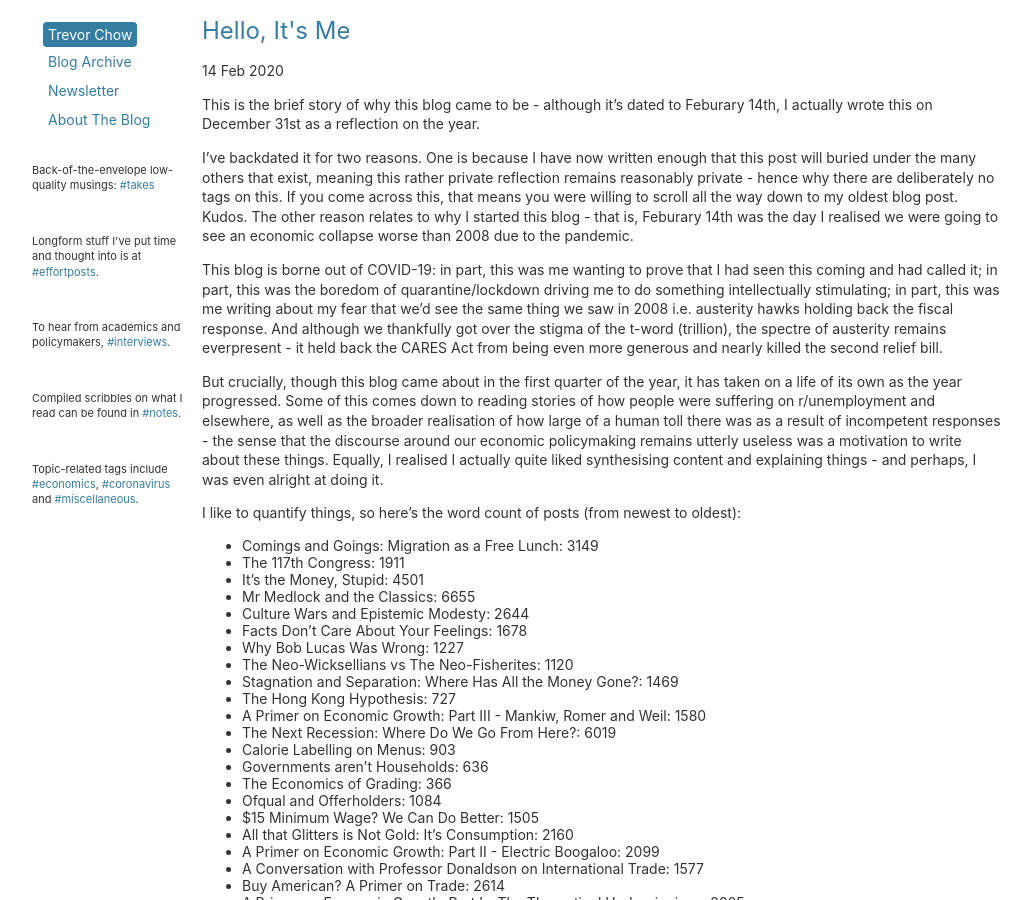
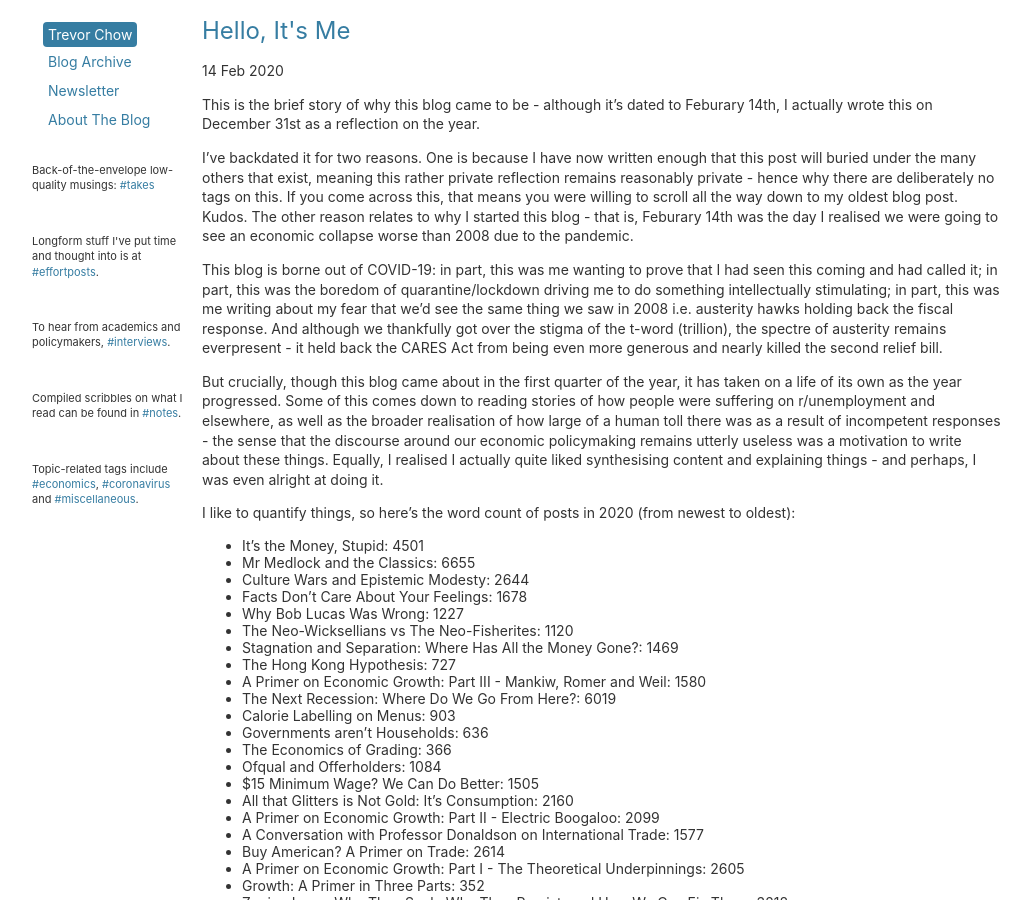
Before and after one commit to tmychow/tmychow.github.io, a Jekyll site: the page built from _posts/2020-02-14-hello-it's-me.md, in a window 1280 px wide and 900 px high. Shown: the whole window, without its empty margins (28-1059 px from the left). Built offline with Jekyll 4.4.1, drawn with Linux system fonts in a browser that asks for light colours; some of the changed text lies outside the part shown.

Commit message:
Update 2020-02-14-hello-it's-me.md

```diff
--- a/_posts/2020-02-14-hello-it's-me.md
+++ b/_posts/2020-02-14-hello-it's-me.md
@@ -12,9 +12,7 @@ This blog is borne out of COVID-19: in part, this was me wanting to prove that I
 
 But crucially, though this blog came about in the first quarter of the year, it has taken on a life of its own as the year progressed. Some of this comes down to reading stories of how people were suffering on r/unemployment and elsewhere, as well as the broader realisation of how large of a human toll there was as a result of incompetent responses - the sense that the discourse around our economic policymaking remains utterly useless was a motivation to write about these things. Equally, I realised I actually quite liked synthesising content and explaining things - and perhaps, I was even alright at doing it.
 
-I like to quantify things, so here's the word count of posts (from newest to oldest):
-- Comings and Goings: Migration as a Free Lunch: 3149
-- The 117th Congress: 1911
+I like to quantify things, so here's the word count of posts in 2020 (from newest to oldest):
 - It's the Money, Stupid: 4501
 - Mr Medlock and the Classics: 6655
 - Culture Wars and Epistemic Modesty: 2644
```
Also changed, not shown: other parts of _posts/2020-02-14-hello-it's-me.md (+3 -0 lines).
